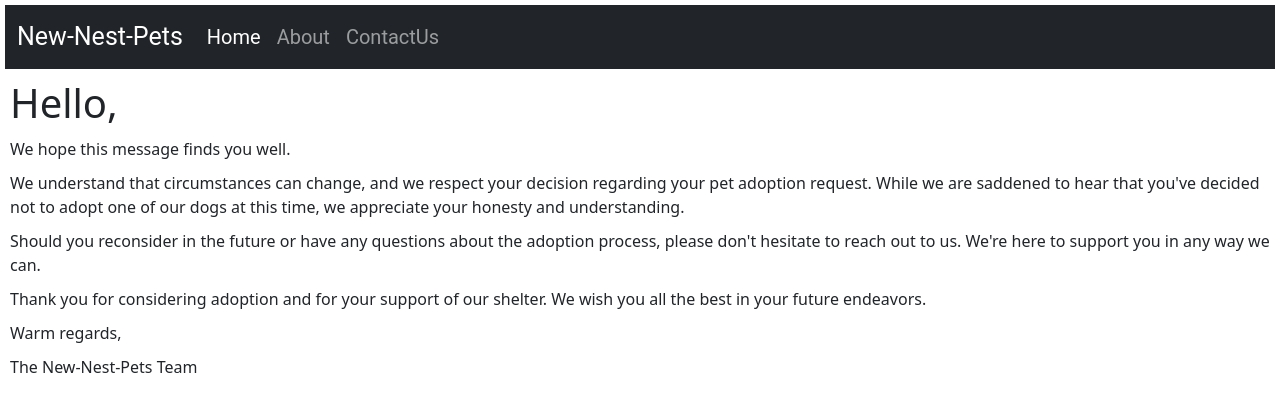
After one commit to Pravin-Ravindran/devops_petadopt, a Django app: page /revokerequest/ in a window 1280 px wide. The commit adds this page. Shown: the top 412 px of the page. Run offline with Django 4.2, Linux system fonts and the light colour scheme.

Commit message:
sixteen commit

```diff
--- /dev/null
+++ b/petadoptapp/templates/revokerequest.html
@@ -0,0 +1,55 @@
+<!doctype html>
+<html lang="en">
+  <head>
+    <meta charset="utf-8">
+    <meta name="viewport" content="width=device-width, initial-scale=1">
+    <title>Pet-Adapt</title>
+    <link rel="stylesheet" href="/static/style.css">
+    <link href="https://cdn.jsdelivr.net/npm/bootstrap@5.3.3/dist/css/bootstrap.min.css" rel="stylesheet" integrity="sha384-QWTKZyjpPEjISv5WaRU9OFeRpok6YctnYmDr5pNlyT2bRjXh0JMhjY6hW+ALEwIH" crossorigin="anonymous">
+    <style>
+    p {
+     margin: 10px;
+      }
+   h1{
+    margin: 10px;
+     }
+</style>
+  </head>
+  <body>
+    <nav class="navbar navbar-expand-lg navbar-dark bg-dark" style="margin:5px;p:5px">
+  <div class="container-fluid">
+    <a class="navbar-brand" href="{%url 'Home' %}" style="font-family:Roboto;font-size:25px;p:5px">New-Nest-Pets</a>
+    <button class="navbar-toggler" type="button" data-bs-toggle="collapse" data-bs-target="#navbarSupportedContent" aria-controls="navbarSupportedContent" aria-expanded="false" aria-label="Toggle navigation">
+      <span class="navbar-toggler-icon"></span>
+    </button>
+    <div class="collapse navbar-collapse" id="navbarSupportedContent">
+      <ul class="navbar-nav me-auto mb-2 mb-lg-0">
+        <li class="nav-item">
+          <a class="nav-link active" aria-current="page" href="{%url 'Home' %}" style="font-family:Roboto;font-size:20px;p:5px">Home</a>
+        </li>
+        <li class="nav-item">
+          <a class="nav-link" href="{%url 'About' %}" style="font-family:Roboto;font-size:20px;p:5px">About</a>
+        </li>
+          <li class="nav-item">
+          <a class="nav-link" href="{%url 'Contact' %}" aria-current="page" style="font-family:Roboto;font-size:20px;p:5px">ContactUs</a>
+        </li>
+        </li>
+      </ul>
+    </div>
+  </div>
+</nav>
+
+<h1>Hello,</h1>
+
+<p>We hope this message finds you well.</p>
+<p>We understand that circumstances can change, and we respect your decision regarding your pet adoption request. While we are saddened to hear that you've decided not to adopt one of our dogs at this time, we appreciate your honesty and understanding.</p>
+<p>Should you reconsider in the future or have any questions about the adoption process, please don't hesitate to reach out to us. We're here to support you in any way we can.</p>
+<p>Thank you for considering adoption and for your support of our shelter. We wish you all the best in your future endeavors.</p>
+
+<p>Warm regards,</p>
+
+<p>The New-Nest-Pets Team</p>
+
+ </body>
+
+</html>
--- a/petadoptapp/urls.py
+++ b/petadoptapp/urls.py
@@ -11,6 +11,7 @@ urlpatterns = [
     path('confirmation/',views.confirmation,name='Confirm'),
     path('contactus/',views.contactus,name='Contact'),
     path('modify/',views.modify,name='Modify'),
+    path('revokerequest/',views.revokerequest,name='Revoke'),
     ]
 
 urlpatterns +=static(settings.MEDIA_URL,document_root=settings.MEDIA_ROOT)
--- a/petadoptapp/views.py
+++ b/petadoptapp/views.py
@@ -23,3 +23,6 @@ def contactus(request):
 
 def modify(request):
     return render(request,'modify.html')
+
+def revokerequest(request):
+    return render(request,'revokerequest.html')
```
Also changed, not shown: petadoptapp/templates/modify.html (+6 -4 lines).
